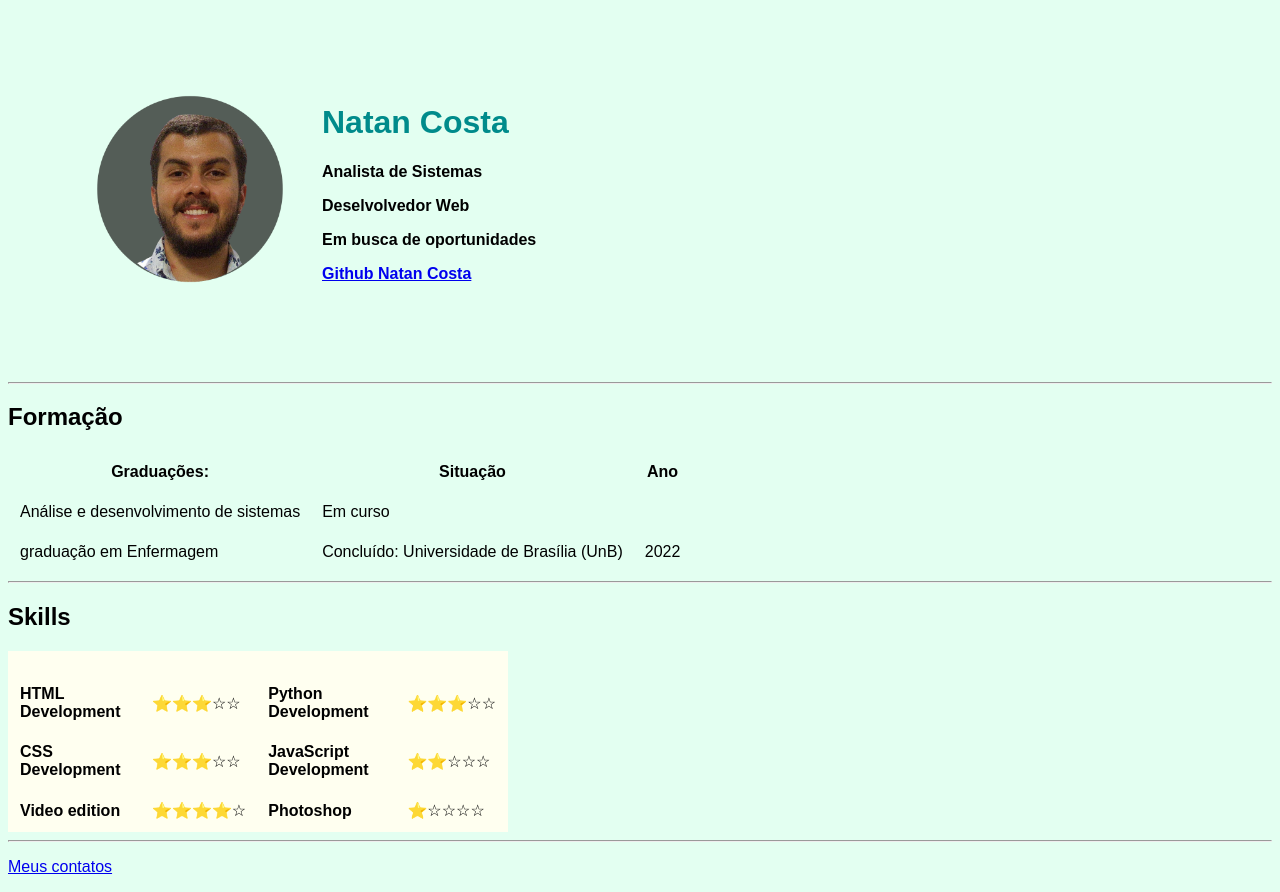
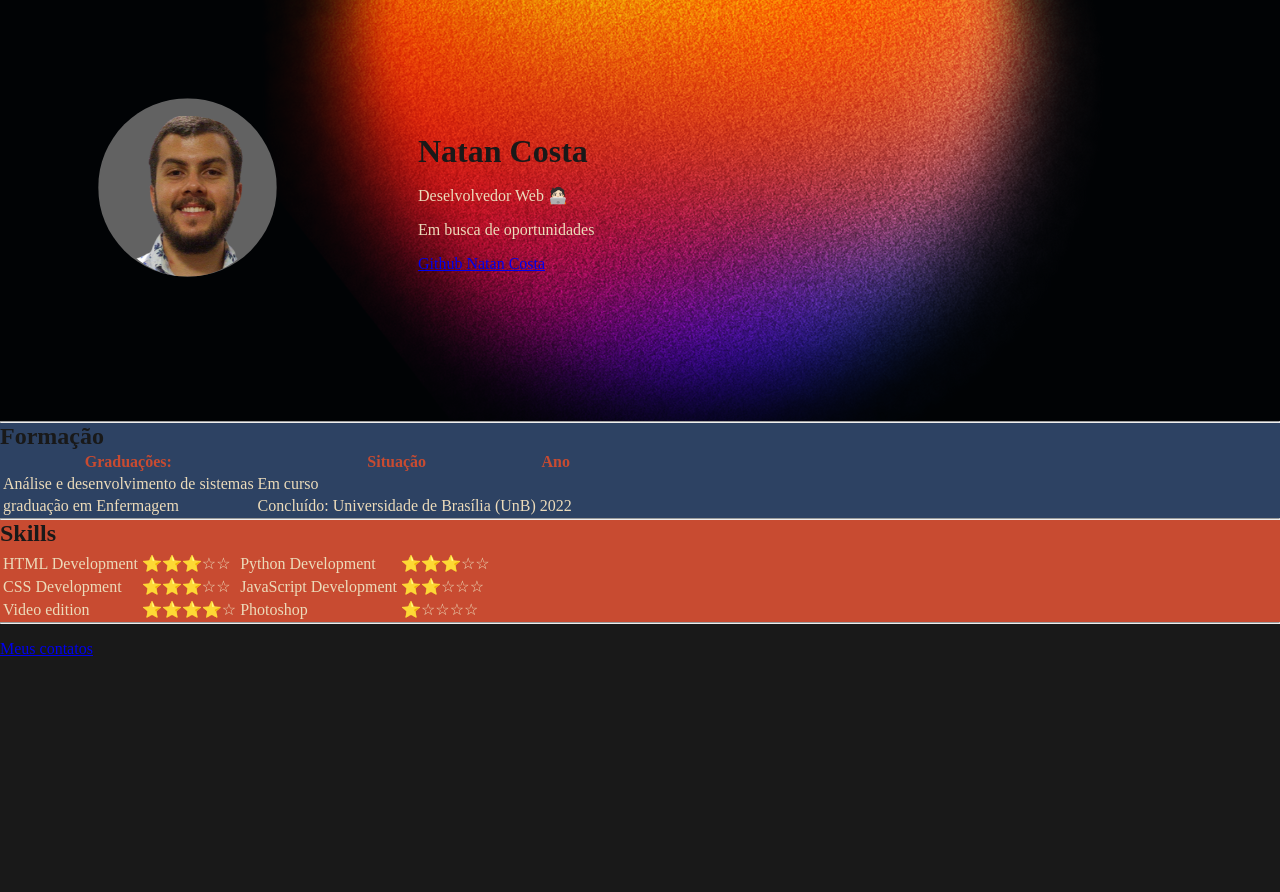
Before and after one commit to Natan-Costa/CV, a plain HTML site: page index.html in a window 1280 px wide. After the commit the page ends 800 px from the top, so only its background shows below. Drawn offline with Linux system fonts and the light colour scheme.

Commit message:
Nessa versão, as tags e css foram otmizados

```diff
--- /dev/null
+++ b/css/styles.css
@@ -0,0 +1,64 @@
+html{
+    background-color: #191919;
+}
+
+#head-h1, h2, hr{
+    color: #191919;
+    margin: 0;
+}
+
+p,td{
+    color: #ECDBBA;
+}
+
+tr{
+    color: #C84B31
+}
+#top-container{
+    background-color: #2E4F4F;
+    background-image: url("background-head.png");
+    max-width: 100%;
+    max-height: 100%;
+    height: auto;
+    width: auto;
+    margin: 0;
+}
+
+body{
+    margin: 0;
+}
+
+#middle-container{
+    background-color: #2D4263;
+    max-width: 100%;
+    max-height: 100%;
+    height: auto;
+    width: auto;
+}
+
+#Skills{
+    background-color: #C84B31;
+    max-width: 100%;
+    max-height: 100%;
+    height: auto;
+    width: auto;
+}
+
+footer{
+    background-color: #191919;
+    max-width: 100%;
+    max-height: 100%;
+    height: auto;
+    width: auto;
+}
+
+/*#triangulo-para-baixo{
+    height: 0px;
+    width: 50%;
+    border-left: 20em solid transparent;
+    border-right: 20em solid transparent;
+    border-top: 5em solid  #0E8388;
+    display: flex;
+    position: relative;
+    opacity: 20%;
+}*/
--- a/index.html
+++ b/index.html
@@ -2,27 +2,27 @@
 <html lang="en">
     <head>
         <meta charset="UTF-8">
+        <title>Natan Costa</title>
         <meta http-equiv="X-UA-Compatible" content="IE=edge">
         <meta name="viewport" content="width=device-width, initial-scale=1.0">
-    <link rel="stylesheet" href="styles.css">
-    <title>My webpage</title>
+        <link rel="stylesheet" href="css/styles.css"\>
+        <link rel="icon" href="Images/favicon.ico"\>
     </head>
     <body>
-    <table id="tabela de cabeçalho">
+        <main>
+            <div id="top-container">
+            <table cellspacing="20">
                 <tr>
-            <td><img src="images/foto_site_pessoal.png" id="foto_me"></td>
-            <td>
-                <h1 id="Name">Natan Costa</h1>
-                <p class="Head">Analista de Sistemas</p>
-                <p class="Head">Deselvolvedor Web</p>
-                <p class="Head">Em busca de oportunidades</p>
-                <p class="Head"><a href="https://github.com/Natan-Costa">Github Natan Costa</a></p>
-            </td>
+                    <td><img src="images/Image_cv_natan.png" alt="" id="foto_me"></td>
+                    <td><h1 id="head-h1">Natan Costa</h1>
+                    <p>Deselvolvedor Web &#129489;&#127995;&#8205;&#128187;</p>
+                    <p>Em busca de oportunidades</p>
+                    <p><a href="https://github.com/Natan-Costa">Github Natan Costa</a></p></td>
                 </tr>
             </table>
         <hr>
-    </main>
-        <div>
+        </div>
+        <div id="middle-container">
             <h2>Formação</h2>
             <table >
                 <thead>
@@ -44,10 +44,11 @@
                 </tbody>
             </table>
         </div>
+        <div id="Skills">
             <hr>
                 <h2>Skills</h2>
                 <table id="table_skills">
-                    <thead class="Cabeçalho Skills">
+                    <thead>
                         <th></th>
                     </thead>
                     <tbody>
@@ -73,7 +74,13 @@
                     </tbody>
                 </table>
             <hr>
-
-        <p><a href="contact-me.html">Meus contatos</a></p>
+            </div>
+        </main>
+        <section>
+            <footer>
+                <p><a rel="contact-me" href="contact-me.html">Meus contatos</a></p>
+            </footer>
+        </section>
+        <script src="script/script.js"></script>
     </body>
 </html>
--- /dev/null
+++ b/script/script.js
@@ -0,0 +1,3 @@
+let conectado = true
+
+if (conectado === true) alert("Olá! Este site está em manutenção, pois ainda está feio!👷🏻‍♂️")
--- a/styles.css
+++ /dev/null
@@ -1,42 +0,0 @@
-#foto_me{
-    width:600px;
-    margin-left: -130px;
-    text-align: left;
-
-}
-
-html{
-    font-family: Arial, Helvetica, sans-serif ;
-    background-color: rgb(227, 255, 241);
-}
-
-.subhead_skills{
-    font-style: unset;
-    font-weight: bolder;
-}
-
-#table_skills{
-    background-color: ivory;
-    width: 500px ;
-}
-
-td, th{
-    padding: 10px;
-}
-
-#atributos{
-    text-align: center;
-    margin-top: -180px ;
-    margin-left: -400px;
-    color: darkslategrey;
-}
-
-#Name, .Head{
-    text-align: left;
-    margin-left: -190px;
-    font-weight: bold;
-}
-
-#Name{
-    color: darkcyan;
-}
```
Also changed, not shown: contact-me.html (+5 -3 lines), Images/Image_cv_natan.png (added), Images/favicon.ico (added), Images/favicon_notebook.ico (added), Images/foto_site_pessoal.png (deleted), css/background-head.png (added). Lines whose indentation alone changed are shown as unchanged.
